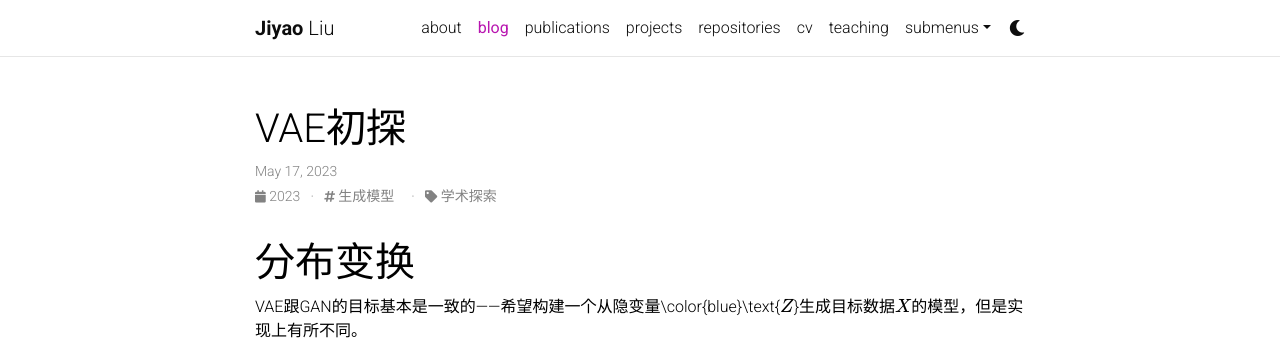
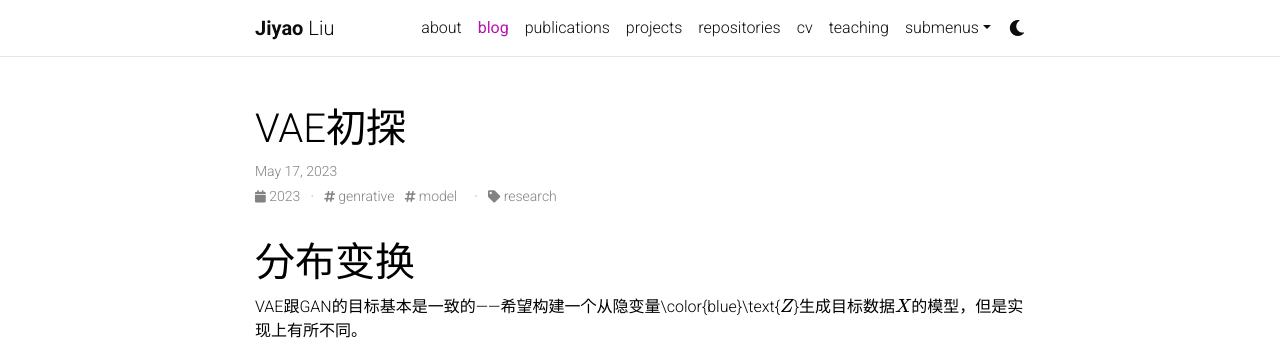
Before and after one commit to Jy-stdio/jy-stdio.github.io, a Jekyll site: the page built from _posts/2023-05-16-VAE初探.md, in a window 1280 px wide. Shown: the top 360 px of the page. Built offline with Jekyll 4.4.1, drawn with Linux system fonts in a browser that asks for light colours; comment, search, counter and statistics services are not loaded; a style sheet for code colours, icons or effects is not loaded.

Commit message:
Update 2023-05-16-VAE初探.md
update

```diff
--- a/_posts/2023-05-16-VAE初探.md
+++ b/_posts/2023-05-16-VAE初探.md
@@ -3,8 +3,8 @@ layout: post
 title: VAE初探
 date: 2023-05-16 20:12:00-0400
 description: 本文整理了VAE模型的基本思路以及推导。
-tags: 生成模型
-categories: 学术探索
+tags: genrative model
+categories: research
 related_posts: false
 toc:
   sidebar: left
```
